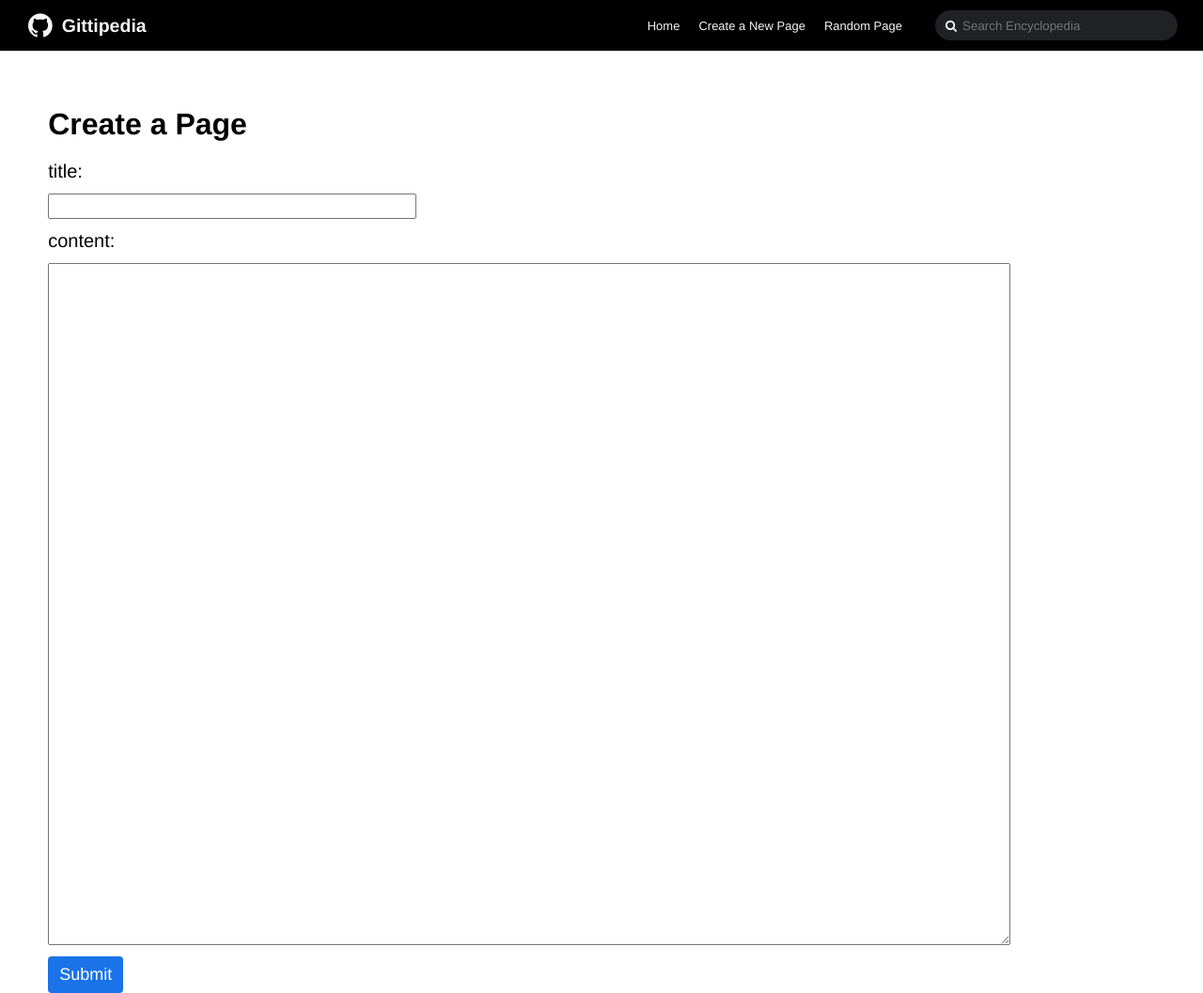
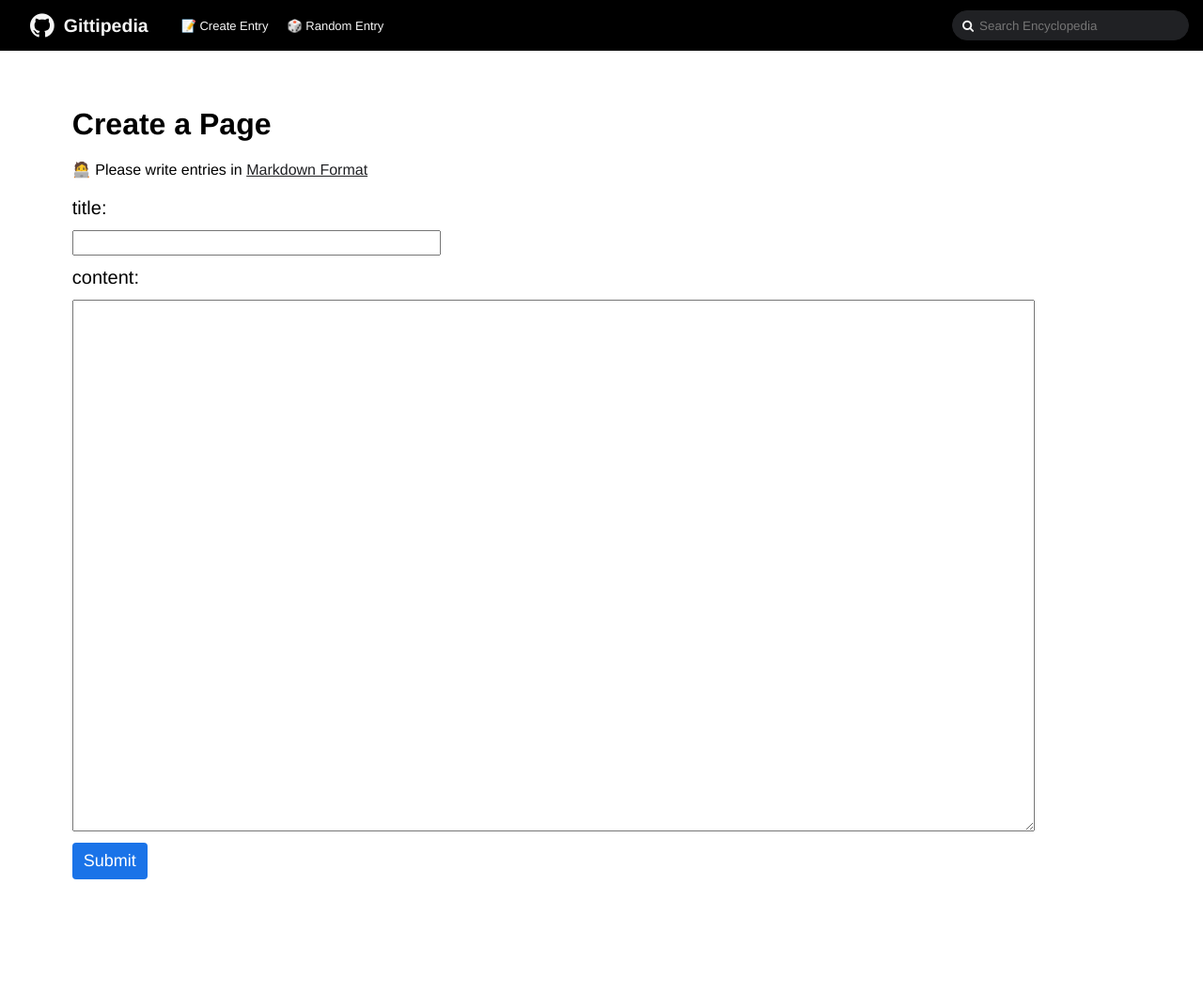
Before and after one commit to mikeblochlevermore/wiki, a Django app: page /create in a window 1280 px wide. Shown: the whole page at 94% size. After the commit the page ends 936 px from the top, so only its background shows below. Run offline with Django 3.2, Linux system fonts and the light colour scheme; some libraries are stand-ins or nearby versions.

Commit message:
all pages styled

```diff
--- a/encyclopedia/static/encyclopedia/styles.css
+++ b/encyclopedia/static/encyclopedia/styles.css
@@ -8,7 +8,6 @@ nav {
     font-size: 13px;
     height: 30px;
     align-items: center;
-    justify-content: flex-end;
     padding: 12px;
     background-color: black;
     color: whitesmoke;
@@ -24,6 +23,7 @@ nav {
     nav #search_area {
         padding: 0px;
         margin: 0px;
+        position: relative;
     }
   }
 
@@ -36,10 +36,9 @@ nav ul {
 
 #logo {
     display: flex;
-    position: absolute;
-    left: 20px;
-    top: 12px;
+    margin-right: 15px;
     align-items: center;
+    justify-content: center;
 }
 
 #logo i {
@@ -51,6 +50,8 @@ nav ul {
 #search_area {
     padding: 15px;
     height: auto;
+    position: absolute;
+    right: 0;
 }
 
 #magnifier {
@@ -67,8 +68,7 @@ nav ul {
     border-width: 1px;
     display: flex;
     position: relative;
-    width: 20vw;
-    min-width: 200px;
+    width: 250px;
     margin-left: 10px;
     align-items: center;
 }
@@ -105,7 +105,7 @@ h1 {
 }
 
 textarea {
-    height: 90vh;
+    height: 70vh;
 }
 
 #index_main {
@@ -188,7 +188,7 @@ h1 {
 }
 
 #entry {
-    margin: -10px 80px 10px 80px;
+    margin: -10px 80px 0px 6vw;
 }
 
 .edit_button {
@@ -204,7 +204,7 @@ h1 {
 }
 
 .edit_page {
-    margin: -10px 80px 0px 4vw;
+    margin: -10px 80px 0px 6vw;
 }
 
 .edit_page form {
@@ -241,15 +241,48 @@ h1 {
 
 .download_list {
     display: grid;
-    grid-template-columns: 10vw 70vw;
+    grid-template-columns: 96px 70vw;
     align-items: center;
 }
 
 .download_list i {
-    margin: 20px;
+    margin: 30px;
     font-size: 50px;
 }
 
 #git_confirm_page {
     margin: -10px 4vw 0px 4vw;
 }
+
+#did_you_mean {
+    display: flex;
+}
+
+.matches {
+    margin-top: 20px;
+}
+
+.matches a {
+    text-decoration: none;
+    color: #202124;
+    padding: 12px;
+    width: 150px;
+}
+
+.matches a:hover {
+    background-color: whitesmoke;
+    border-radius: 20px;
+}
+
+#no_match {
+    margin-top: 20px;
+}
+
+.markdown_note {
+    margin-bottom: 20px;
+}
+
+.markdown_note a {
+    margin-bottom: 20px;
+    color: #202124;
+}
--- a/encyclopedia/templates/encyclopedia/create.html
+++ b/encyclopedia/templates/encyclopedia/create.html
@@ -14,6 +14,7 @@
 
 <div class="edit_page">
     <h1>Create a Page</h1>
+    <p class="markdown_note">🧑‍💻 Please write entries in <a href="https://docs.github.com/en/get-started/writing-on-github/getting-started-with-writing-and-formatting-on-github/basic-writing-and-formatting-syntax">Markdown Format</a></p>
 
     <form action="{% url 'create' %}" method="POST">
         {% csrf_token %}
--- a/encyclopedia/templates/encyclopedia/edit.html
+++ b/encyclopedia/templates/encyclopedia/edit.html
@@ -7,6 +7,7 @@
 {% block body %}
 <div class="edit_page">
     <h1>Now Editing: {{ title }}</h1>
+    <p class="markdown_note">🧑‍💻 Please write entries in <a href="https://docs.github.com/en/get-started/writing-on-github/getting-started-with-writing-and-formatting-on-github/basic-writing-and-formatting-syntax">Markdown Format</a></p>
 
     <form action="{% url 'edit' %}" method="POST">
         {% csrf_token %}
--- a/encyclopedia/templates/encyclopedia/layout.html
+++ b/encyclopedia/templates/encyclopedia/layout.html
@@ -18,12 +18,12 @@
                         <h2>Gittipedia</h2>
                     </div>
                     </a>
-
+                <div class="navlinks">
                     <ul>
-                    <li><a href="{% url 'index' %}">Home</a></li>
-                    <li><a href="{% url 'create' %}">Create a New Page</a></li>
-                    <li><a href="{% url 'random' %}">Random Page</a></li>
+                        <li><a href="{% url 'create' %}">📝 Create Entry</a></li>
+                        <li><a href="{% url 'random' %}">🎲 Random Entry</a></li>
                     </ul>
+                </div>
                 <div id="search_area">
                     <form action="{% url 'search' %}" method="GET">
                         <div id="searchbar">
@@ -34,7 +34,7 @@
                 <div>
             </nav>
             {% endblock %}
-            <div class="main col-lg-10 col-md-9">
+            <div>
                 {% block body %}
                 {% endblock %}
             </div>
```
Also changed, not shown: encyclopedia/templates/encyclopedia/search.html (+19 -7 lines). Lines whose indentation alone changed are shown as unchanged.
